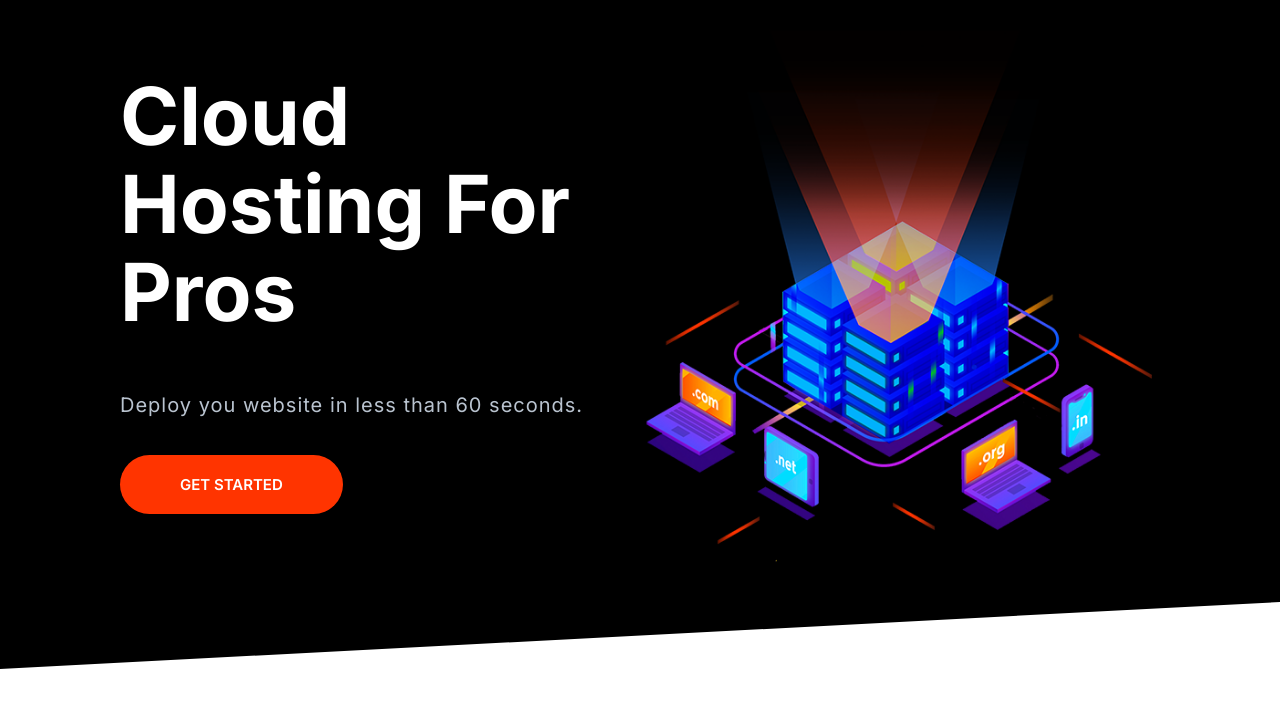
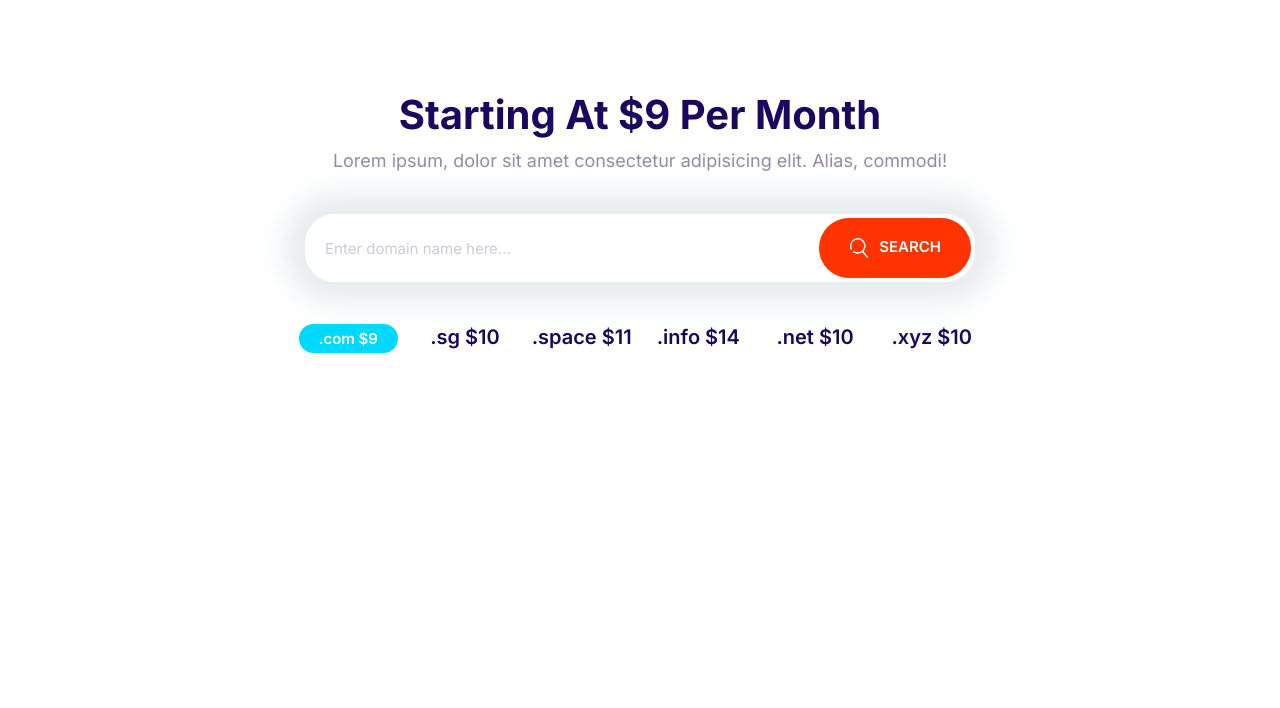
Before and after one commit to stevevincent17/StephensSite, a plain HTML site: page index.html in a window 1280 px wide. Drawn offline with Linux system fonts and the light colour scheme.

Commit message:
building domain block

```diff
--- a/CSS/styles.css
+++ b/CSS/styles.css
@@ -203,10 +203,18 @@ a {
   font-size: 1.8rem;
   font-weight: 600;
   margin: 1rem 0;
+  outline: 0;
   padding: 2rem 3rem;
   text-align: center;
   text-transform: uppercase;
   white-space: nowrap;
+}
+
+.btn .icon {
+  width: 2rem;
+  height: 2rem;
+  margin-right: 1rem;
+  vertical-align: middle;
 }
 
 .btn--primary {
@@ -286,7 +294,7 @@ a {
 .input-group .input {
   border: 0;
   flex-grow: 1;
-  padding: 1.5rem 1rem;
+  padding: 1.5rem 2rem;
 }
 
 .input-group .btn {
@@ -711,3 +719,29 @@ a {
     align-self: center;
   }
 }
+
+/* Domain Block */
+
+.block-domain .input-group {
+  box-shadow: 0 0 30px 20px #e6ebee;
+  border: 0;
+  margin: 4rem auto;
+  max-width: 670px;
+}
+
+.block-domain__prices {
+  display: grid;
+  grid-template-columns: repeat(3, 1fr);
+  grid-template-rows: repeat(2, 6rem);
+  font-size: 2rem;
+  font-weight: 600;
+  justify-items: center;
+  max-width: 700px;
+  margin: 0 auto;
+}
+
+@media screen and (min-width: 768px) {
+  .block-domain__prices {
+    grid-template-columns: repeat(auto-fit, minmax(10rem, 1fr));
+  }
+}
--- a/index.html
+++ b/index.html
@@ -15,25 +15,34 @@
     <link rel="stylesheet" href="CSS/normalize.css" />
   </head>
   <body>
-    <section class="block block--dark block--skewed--left hero">
-      <div class="container grid grid--1x2">
-        <header class="block__header hero__content">
-          <h1 class="block__heading">Cloud Hosting For Pros</h1>
-          <p class="hero__tagline">
-            Deploy you website in less than 60 seconds.
-          </p>
-          <a href="#" class="btn btn--accent btn--stretched">Get Started</a>
-        </header>
-        <picture>
-          <source
-            type="images/webp"
-            srcset="images/banner.webp 1x, images/banner@2x.webp 2x" />
-          <source
-            type="images/png"
-            srcset="images/banner.png 1x, images/banner@2x.png 2x" />
-          <img class="hero__image" src="images/banner.png" alt=""
-        /></picture>
+    <section class="block container block-domain">
+      <header class="block__header">
+        <h2>Starting At $9 Per Month</h2>
+        <p>
+          Lorem ipsum, dolor sit amet consectetur adipisicing elit. Alias,
+          commodi!
+        </p>
+      </header>
+      <div class="input-group">
+        <input
+          type="text"
+          class="input"
+          placeholder="Enter domain name here..."
+        />
+        <button class="btn btn--accent">
+          <svg class="icon icon--white">
+            <use xlink:href="images/sprite.svg#search"></use></svg
+          >Search
+        </button>
       </div>
+      <ul class="list block-domain__prices">
+        <li><span class="badge badge--secondary">.com $9</span></li>
+        <li>.sg $10</li>
+        <li>.space $11</li>
+        <li>.info $14</li>
+        <li>.net $10</li>
+        <li>.xyz $10</li>
+      </ul>
     </section>
 
     <script src="js/main.js"></script>
```
Also changed, not shown: components/domain-block.html (added, +24 -0 lines).
